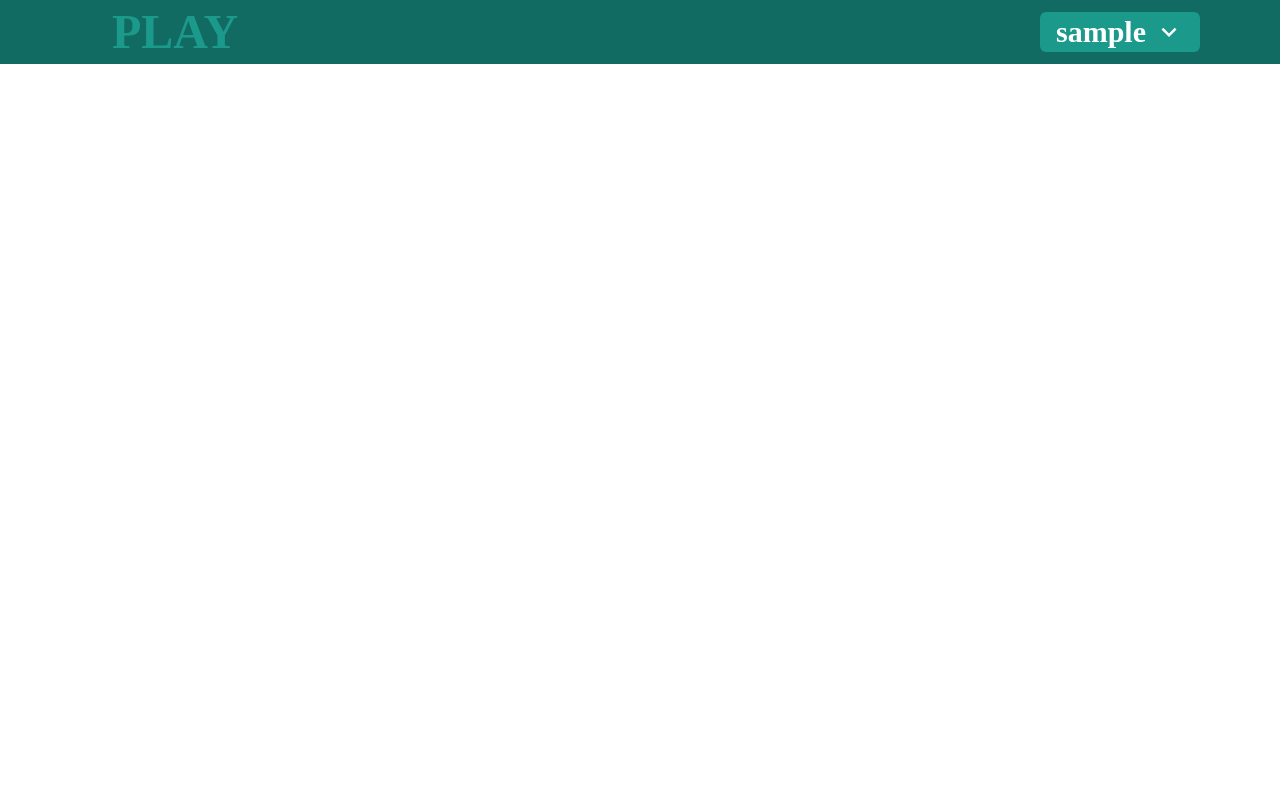
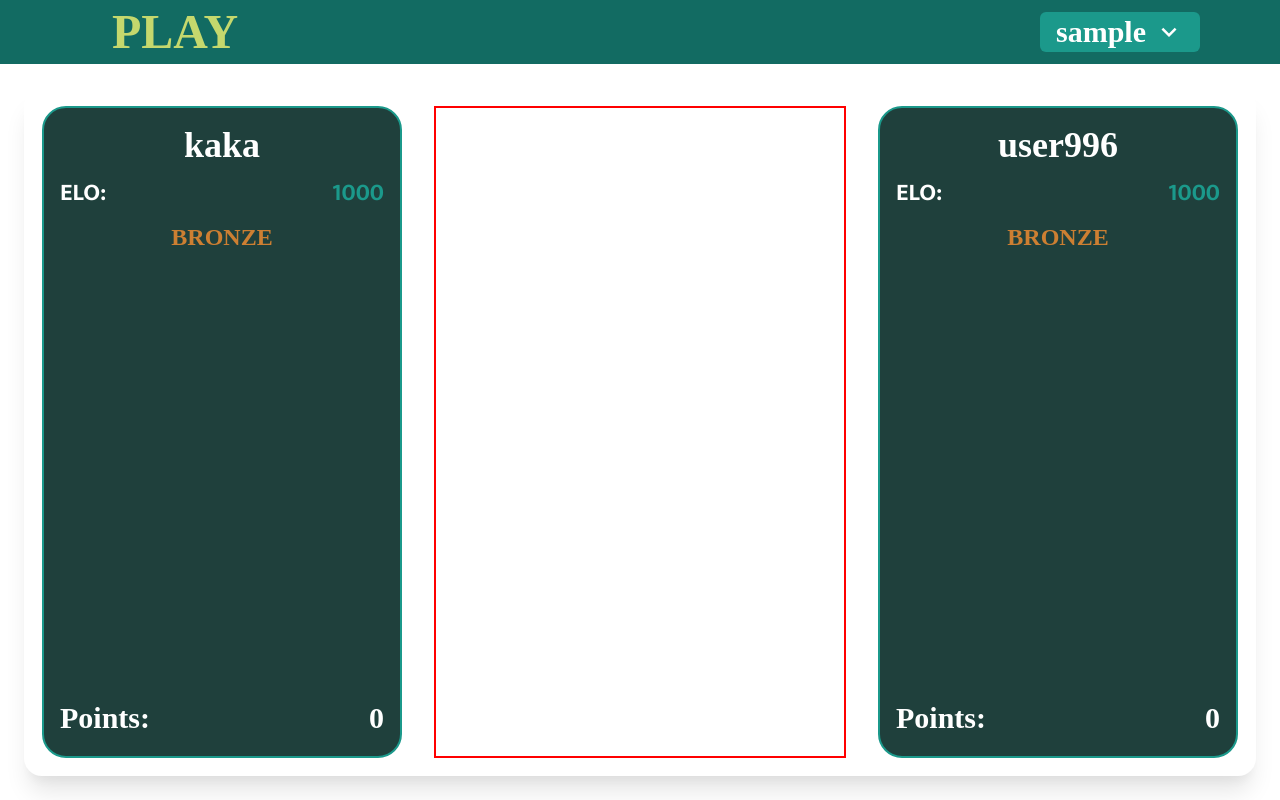
Before and after one commit to petrucioinica/quiz-app-frontend, a React (Create React App) app in the folder quiz-it/: page /home/match/1 in a window 1280 px wide. Built offline with nearby package versions, Linux system fonts and the light colour scheme; sample sign-in values are in the browser's storage; a web font is replaced by a local one.

Commit message:
created player panels for match

```diff
--- /dev/null
+++ b/quiz-it/src/common/DivisionBadge.tsx
@@ -0,0 +1,37 @@
+import { Text } from "@chakra-ui/react";
+import React from "react";
+
+interface DivisionBadgeProps {
+	division: 1 | 2 | 3;
+}
+
+export const DivisionBadge: React.FC<DivisionBadgeProps> = ({ division }) => {
+	const getTextColor = () => {
+		if (division === 1) {
+			return "#ffd700";
+		}
+		if (division === 2) {
+			return "#C0C0C0";
+		}
+		return "#CD7F32";
+	};
+
+	const getText = () => {
+		if (division === 1) {
+			return "GOLD";
+		}
+		if (division === 2) {
+			return "SILVER";
+		}
+		return "BRONZE";
+	};
+	return (
+		<Text
+			color={getTextColor()}
+			fontWeight="bold"
+			fontSize={"2xl"}
+			fontFamily="secondary">
+			{getText()}
+		</Text>
+	);
+};
--- /dev/null
+++ b/quiz-it/src/match/PlayerPanel.tsx
@@ -0,0 +1,67 @@
+import { Flex, Heading, Text } from "@chakra-ui/react";
+import React, { useContext, useMemo } from "react";
+import { MatchContext } from ".";
+import { DivisionBadge } from "../common/DivisionBadge";
+import { MatchPlayerInterface } from "./types";
+
+interface PlayerPanelProps {
+	playerNumber: 1 | 2;
+}
+
+export const PlayerPanel: React.FC<PlayerPanelProps> = ({ playerNumber }) => {
+	const match = useContext(MatchContext);
+	const player = useMemo<MatchPlayerInterface | null>(() => {
+		if (match && match.matchInfo) {
+			if (playerNumber === 1) {
+				return match.matchInfo?.p1;
+			} else {
+				return match.matchInfo?.p2;
+			}
+		} else {
+			return null;
+		}
+	}, [match]);
+
+	return (
+		<Flex
+			direction="column"
+			m={4}
+			bgColor="primary.900"
+			w={["200px", "260px", "320px", "360px"]}
+			borderRadius={"24px"}
+			border="2px solid"
+			borderColor={"primary.500"}
+			alignItems={"center"}
+			color="white"
+			p={4}
+			justifyContent="space-between">
+			<Flex w="100%" direction="column" alignItems={"center"}>
+				<Heading fontWeight={"bold"} fontFamily="secondary">
+					{player?.username}
+				</Heading>
+
+				<Flex w="100%" justifyContent={"space-between"} my={2}>
+					<Text fontSize="2xl" fontWeight={"bold"}>
+						ELO:
+					</Text>
+
+					<Text color="primary.500" fontSize={"2xl"} fontWeight="bold">
+						{player?.elo}
+					</Text>
+				</Flex>
+				<DivisionBadge division={player?.divisionId as 1 | 2 | 3} />
+			</Flex>
+
+			<Flex
+				justifyContent={"space-between"}
+				fontFamily="secondary"
+				fontWeight={"bold"}
+				fontSize="3xl"
+				w="100%">
+				<Text>Points:</Text>
+
+				<Text>{playerNumber === 1 ? match.points.p1 : match.points.p2}</Text>
+			</Flex>
+		</Flex>
+	);
+};
--- /dev/null
+++ b/quiz-it/src/match/QuestionPanel.tsx
@@ -0,0 +1,6 @@
+import { Flex } from "@chakra-ui/react";
+import React from "react";
+
+export const QuestionPanel: React.FC = () => {
+	return <Flex direction="column" flex={1} border="2px solid red" m={4}></Flex>;
+};
--- a/quiz-it/src/match/index.tsx
+++ b/quiz-it/src/match/index.tsx
@@ -1,8 +1,42 @@
-import { Box } from "@chakra-ui/react";
-import React from "react";
-import { useLocation, useParams } from "react-router";
+import { Box, Flex, Spinner, useColorModeValue } from "@chakra-ui/react";
+import React, { createContext } from "react";
+import { QISpinner } from "../common/QISpinner";
+import { PlayerPanel } from "./PlayerPanel";
+import { QuestionPanel } from "./QuestionPanel";
+import { UseMatchReturnInterface } from "./types";
+import { useMatch } from "./useMatch";
+
+export const MatchContext = createContext<UseMatchReturnInterface>(
+	{} as UseMatchReturnInterface
+);
 
 export const MatchComponent: React.FC = () => {
-	const params = useParams();
-	return <Box width="100%" maxW="100vw"></Box>;
+	const match = useMatch();
+	const bgColor = useColorModeValue("white", "black");
+	return (
+		<MatchContext.Provider value={match}>
+			<Flex
+				width="100%"
+				maxW="100vw"
+				h="100%"
+				justifyContent={"center"}
+				p={[2, 2, 4, 6]}>
+				{match.isLoading ? (
+					<QISpinner />
+				) : (
+					<Flex
+						bgColor={bgColor}
+						borderRadius="18px"
+						w="100%"
+						boxShadow={"xl"}
+						border="2px solid"
+						borderColor={"white"}>
+						<PlayerPanel playerNumber={1} />
+						<QuestionPanel />
+						<PlayerPanel playerNumber={2} />
+					</Flex>
+				)}
+			</Flex>
+		</MatchContext.Provider>
+	);
 };
--- /dev/null
+++ b/quiz-it/src/match/useMatch.ts
@@ -0,0 +1,46 @@
+import { useToast } from "@chakra-ui/react";
+import { useEffect, useState } from "react";
+import { useParams } from "react-router";
+import matchData from "./matchData.json";
+import {
+	MatchInterface,
+	PointsInterface,
+	UseMatchReturnInterface,
+} from "./types";
+
+export const useMatch = (): UseMatchReturnInterface => {
+	const params = useParams();
+	const [isLoading, setIsLoading] = useState<boolean>(true);
+	const [matchInfo, setMatchInfo] = useState<MatchInterface | null>(null);
+	const [points, setPoints] = useState<PointsInterface>({
+		p1: 0,
+		p2: 0,
+	});
+	const toast = useToast();
+
+	const getMatchInfo = async () => {
+		try {
+			const res = matchData;
+			setTimeout(() => setMatchInfo(res), 1000);
+		} catch (err) {
+			toast({
+				//@ts-ignore
+				title: err.response.data.error, //@ts-ignore
+				description: err.response.data.message,
+				status: "error",
+				isClosable: true,
+			});
+		}
+		setTimeout(() => setIsLoading(false), 1000);
+	};
+
+	useEffect(() => {
+		getMatchInfo();
+	}, []);
+
+	return {
+		isLoading,
+		matchInfo,
+		points,
+	};
+};
--- a/quiz-it/src/navigation/navbar.tsx
+++ b/quiz-it/src/navigation/navbar.tsx
@@ -71,7 +71,10 @@ export const Navbar: React.FC = () => {
 						fontFamily={"secondary"}
 						mx={8}
 						color={
-							route.value.includes(location.pathname)
+							(location.pathname.includes(route.value) &&
+								location.pathname !== "/") ||
+							(location.pathname === "/" &&
+								route.title.toLowerCase() === "play")
 								? "secondary.500"
 								: "primary.500"
 						}
```
Also changed, not shown: quiz-it/src/match/types.ts (+34 -0 lines).
